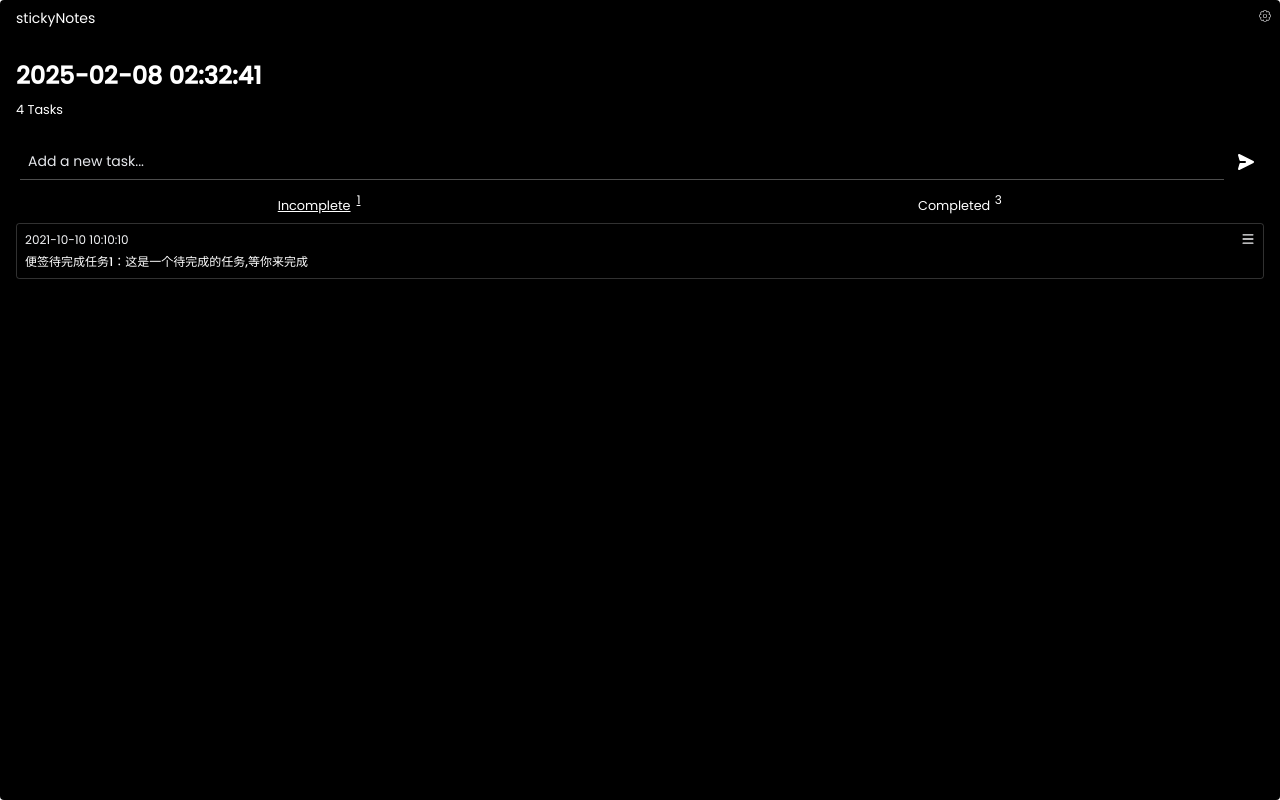
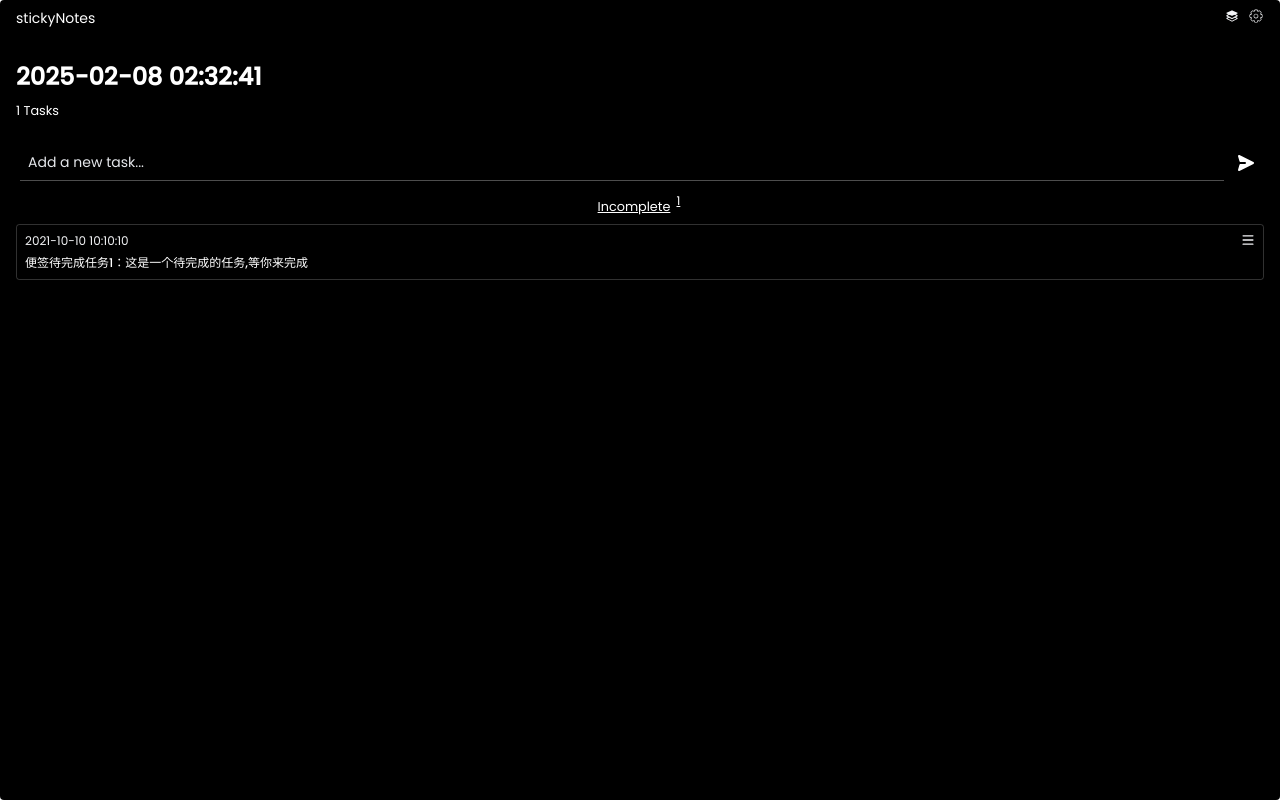
Before and after one commit to ylpxzx/electron-sticky-notes, a Vue app: page / in a window 1280 px wide. Built offline with nearby package versions, Linux system fonts and the light colour scheme.

Commit message:
feat: add electron despktop alwaysOnTop feature
feat: add electron despktop alwaysOnTop feature

```diff
--- a/src/App.vue
+++ b/src/App.vue
@@ -1,12 +1,29 @@
 <template>
   <div class="pt-2 flex flex-col" style="height: 100vh;">
-    <div class="operation-area px-4 pb-2">
-      <div class="flex justify-between pb-2 drag-area text-sm">
+    <div class="px-4 pb-2">
+      <div class="flex justify-between">
+        <div class="pb-2 drag-area text-sm flex-1">
           <div>stickyNotes</div>
-        <div class="absolute right-2">
+        </div>
+        <div class="flex justify-between pb-2 text-sm gap-2">
+          <div>
+            <button @click="onIsTop" type="button" class="inline-flex justify-center cursor-pointer hover:text-gray-400"
+              :class="[state.isTop ? 'text-green-700' : 'text-gray-100']">
+              <svg t="1739415222980" style="width: 16px; height: 16px;" viewBox="0 0 1024 1024" version="1.1"
+                xmlns="http://www.w3.org/2000/svg" p-id="7749" width="200" height="200">
+                <path
+                  d="M228.416 493.184l284.010667 145.493333 283.968-145.493333-283.989334-145.514667-283.989333 145.493334z m283.989333 211.050667c-8.021333 0-16.064-1.856-23.381333-5.589334L177.301333 538.88A51.2 51.2 0 0 1 149.333333 493.141333a51.157333 51.157333 0 0 1 27.968-45.674666l311.701334-159.722667a51.434667 51.434667 0 0 1 46.869333 0l311.658667 159.722667a51.114667 51.114667 0 0 1 27.925333 45.653333c0.021333 19.392-10.666667 36.906667-27.904 45.76h-0.021333l-311.722667 159.744c-7.338667 3.754667-15.36 5.610667-23.402667 5.610667z"
+                  p-id="7750" fill="currentColor"></path>
+                <path
+                  d="M512.384 875.029333c-8.021333 0-16.064-1.877333-23.381333-5.589333L177.28 709.653333A51.178667 51.178667 0 0 1 149.333333 663.957333a51.157333 51.157333 0 0 1 27.946667-45.674666l126.933333-65.066667a32 32 0 0 1 29.226667 56.96l-105.024 53.824 283.968 145.493333 284.010667-145.493333-107.178667-54.933333a32 32 0 1 1 29.162667-56.96l129.130666 66.176a51.072 51.072 0 0 1 27.946667 45.653333c0.021333 19.392-10.666667 36.906667-27.925333 45.738667l-311.722667 159.765333a51.669333 51.669333 0 0 1-23.424 5.610667zM533.248 153.813333l326.186667 150.186667c9.621333 4.437333 15.637333 13.056 15.637333 22.464 0 9.386667-6.016 18.026667-15.637333 22.442667l-326.186667 150.165333a50.453333 50.453333 0 0 1-41.706667 0l-326.186666-150.186667c-9.6-4.394667-15.616-13.034667-15.616-22.421333 0-9.408 5.994667-18.026667 15.616-22.464l326.186666-150.186667a50.602667 50.602667 0 0 1 41.706667 0z"
+                  p-id="7751" fill="currentColor"></path>
+              </svg>
+            </button>
+          </div>
+          <div>
             <button @click="state.isOpenConfig = true" type="button"
               class="inline-flex justify-center cursor-pointer text-gray-100 hover:text-gray-400">
-            <svg style="width: 14px; height: 14px;" t="1739324580903" viewBox="0 0 1024 1024" version="1.1"
+              <svg style="width: 16px; height: 16px;" t="1739324580903" viewBox="0 0 1024 1024" version="1.1"
                 xmlns="http://www.w3.org/2000/svg" p-id="2603" width="200" height="200">
                 <path
                   d="M509.387755 666.122449c-83.591837 0-151.510204-67.918367-151.510204-151.510204s67.918367-151.510204 151.510204-151.510204 151.510204 67.918367 151.510204 151.510204-67.918367 151.510204-151.510204 151.510204z m0-261.22449c-60.604082 0-109.714286 49.110204-109.714286 109.714286s49.110204 109.714286 109.714286 109.714286 109.714286-49.110204 109.714286-109.714286-49.110204-109.714286-109.714286-109.714286z"
@@ -16,6 +33,7 @@
                   fill="currentColor" p-id="2605"></path>
               </svg>
             </button>
+          </div>
         </div>
       </div>
       <div>
@@ -121,7 +139,7 @@
 </template>
 
 <script setup>
-import { reactive, computed, onMounted } from "vue";
+import { reactive, computed, onMounted, watch } from "vue";
 import dayjs from 'dayjs';
 import DropdownMenu from './components/DropdownMenu/index.vue';
 import ConfigComp from './components/ConfigComp/index.vue';
@@ -141,40 +159,22 @@ const state = reactive({
       isCompleted: false,
       isTip: true,
       isDeleted: false,
-    },
-    {
-      id: 2,
-      sort: 1,
-      task: '便签已完成任务2：这是一个已完成的任务',
-      time: '2021-10-10 10:10:10',
-      isCompleted: true,
-      isTip: false,
-      isDeleted: false,
-    },
-    {
-      id: 3,
-      sort: 2,
-      task: '便签已完成任务3：这是一个已完成的任务',
-      time: '2021-10-10 10:10:10',
-      isCompleted: true,
-      isTip: false,
-      isDeleted: false,
-    },
-    {
-      id: 4,
-      sort: 3,
-      task: '便签已完成任务4：这是一个已完成的任务',
-      time: '2021-10-10 10:10:10',
-      isCompleted: true,
-      isTip: false,
-      isDeleted: false,
     }
   ],
   showData: [],
   isOpenConfig: false,
+  isTop: false,
   bgColor: '#000000',
   transparency: 0,
 })
+
+const onIsTop = () => {
+  state.isTop = !state.isTop
+}
+
+watch(() => state.isTop, (newVal) => {
+  electronAPI.setIsTop(state.isTop)
+});
 
 const onCloseEvent = () => {
   state.isOpenConfig = false
--- a/src/components/ConfigComp/index.vue
+++ b/src/components/ConfigComp/index.vue
@@ -69,7 +69,6 @@ const state = reactive({
 
 watch(() => props.isShow, (newVal) => {
   state.isVisible = newVal;
-  console.log('newVal', newVal, state.isVisible);
 });
 
 watch([() => state.transparency, () => state.colorValue], ([newTransparency, newColor]) => {
--- a/src/main.js
+++ b/src/main.js
@@ -1,4 +1,4 @@
-import { app, BrowserWindow } from 'electron';
+import { app, BrowserWindow, ipcMain } from 'electron';
 import path from 'node:path';
 import started from 'electron-squirrel-startup';
 import { config } from './config/default';
@@ -17,13 +17,18 @@ const createWindow = () => {
     minHeight: config.mainWindow.minHeight,
     minWidth: config.mainWindow.minWidth,
     frame: false,
-    alwaysOnTop: true,
+    alwaysOnTop: false,
     transparent: true,
     webPreferences: {
       nodeIntegration: true,
       preload: path.join(__dirname, 'preload.js'),
     },
   });
+
+
+  ipcMain.on('set-is-top', (event, isTop) => {
+    mainWindow.setAlwaysOnTop(isTop);
+  })
 
   if (MAIN_WINDOW_VITE_DEV_SERVER_URL) {
     mainWindow.loadURL(MAIN_WINDOW_VITE_DEV_SERVER_URL);
--- a/src/preload.js
+++ b/src/preload.js
@@ -1,2 +1,7 @@
 // See the Electron documentation for details on how to use preload scripts:
 // https://www.electronjs.org/docs/latest/tutorial/process-model#preload-scripts
+const { contextBridge, ipcRenderer } = require('electron/renderer')
+
+contextBridge.exposeInMainWorld('electronAPI', {
+  setIsTop: (isTop) => ipcRenderer.send('set-is-top', isTop)
+})
```
Lines whose indentation alone changed are shown as unchanged.
